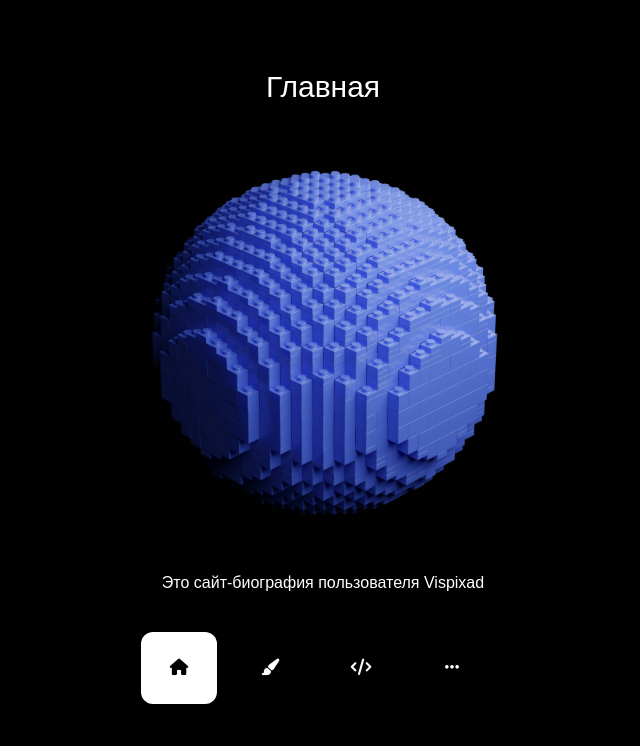
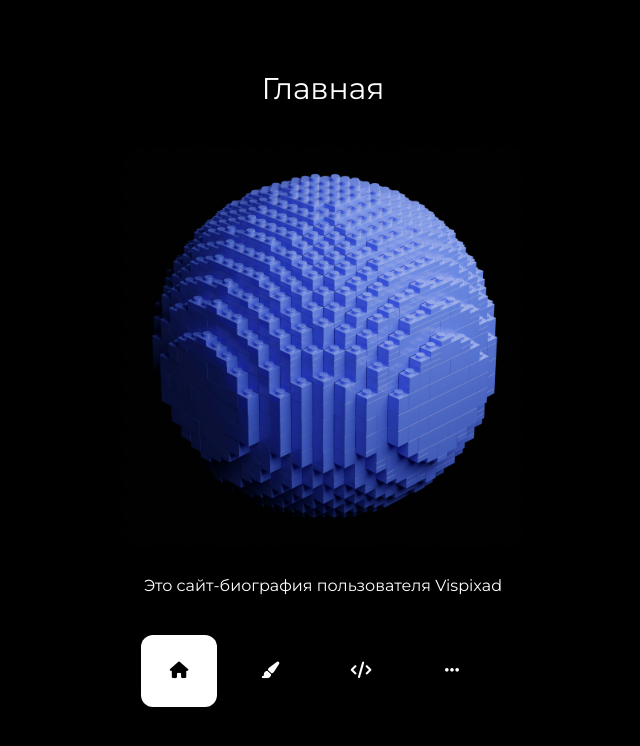
Before and after one commit to Vispixad/Vispixad.github.io, a plain HTML site: page index.html in a window 1280 px wide. Shown: the whole page, without its empty margins (317-957 px from the left). Drawn offline with nearby package versions, Linux system fonts and the light colour scheme.

Commit message:
Update index.html

```diff
--- a/index.html
+++ b/index.html
@@ -7,7 +7,7 @@
   <title>Vispixad</title>
   <link rel="preconnect" href="https://fonts.googleapis.com">
   <link rel="preconnect" href="https://fonts.gstatic.com" crossorigin>
-  <link href="https://fonts.googleapis.com/css2?family=Open+Sans:ital,wght@0,300..800;1,300..800&display=swap" rel="stylesheet">
+  <link href="https://fonts.googleapis.com/css2?family=Montserrat&display=swap" rel="stylesheet">
   <link rel="stylesheet" href="https://cdnjs.cloudflare.com/ajax/libs/animate.css/4.1.1/animate.min.css">
   <link rel="stylesheet" href="https://cdnjs.cloudflare.com/ajax/libs/font-awesome/6.0.0-beta3/css/all.min.css">
   <style>
```
